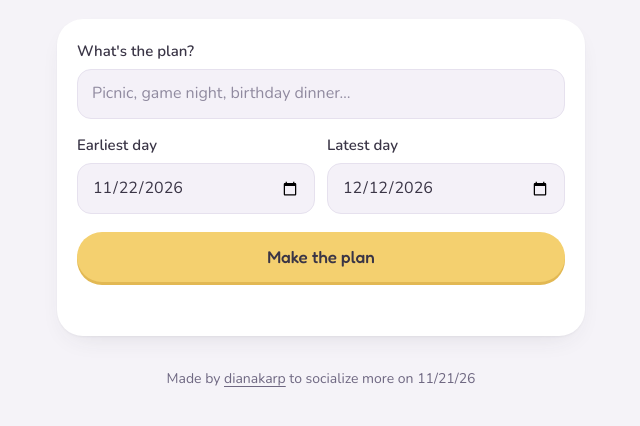
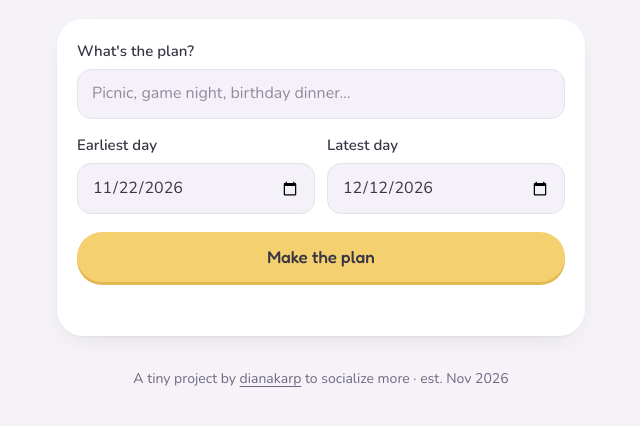
Before and after one commit to dianakarp/PlanB, a plain HTML site: page index.html in a window 1280 px wide. Shown: the part 316-742 px from the top of the page, without its empty margins (319-959 px from the left). Drawn offline with nearby package versions, Linux system fonts and the light colour scheme.

Commit message:
Update index.html

```diff
--- a/index.html
+++ b/index.html
@@ -289,7 +289,7 @@ const fmtShort = s => parse(s).toLocaleDateString(undefined, { month: "short", d
 const same = (a, b) => a.trim().toLowerCase() === b.trim().toLowerCase();
 const names = list => list.map(p => p.name).join(", ");
 const today = iso(new Date());
-const CREDIT = `<p class="foot">Made by <a href="https://github.com/dianakarp">dianakarp</a> to socialize more on 11/21/26</p>`;
+const CREDIT = `<p class="foot">A tiny project by <a href="https://github.com/dianakarp">dianakarp</a> to socialize more · est. Nov 2026</p>`;
 
 // ───────── The bee (drawn here, used everywhere) ─────────
 let beeCount = 0;
```
